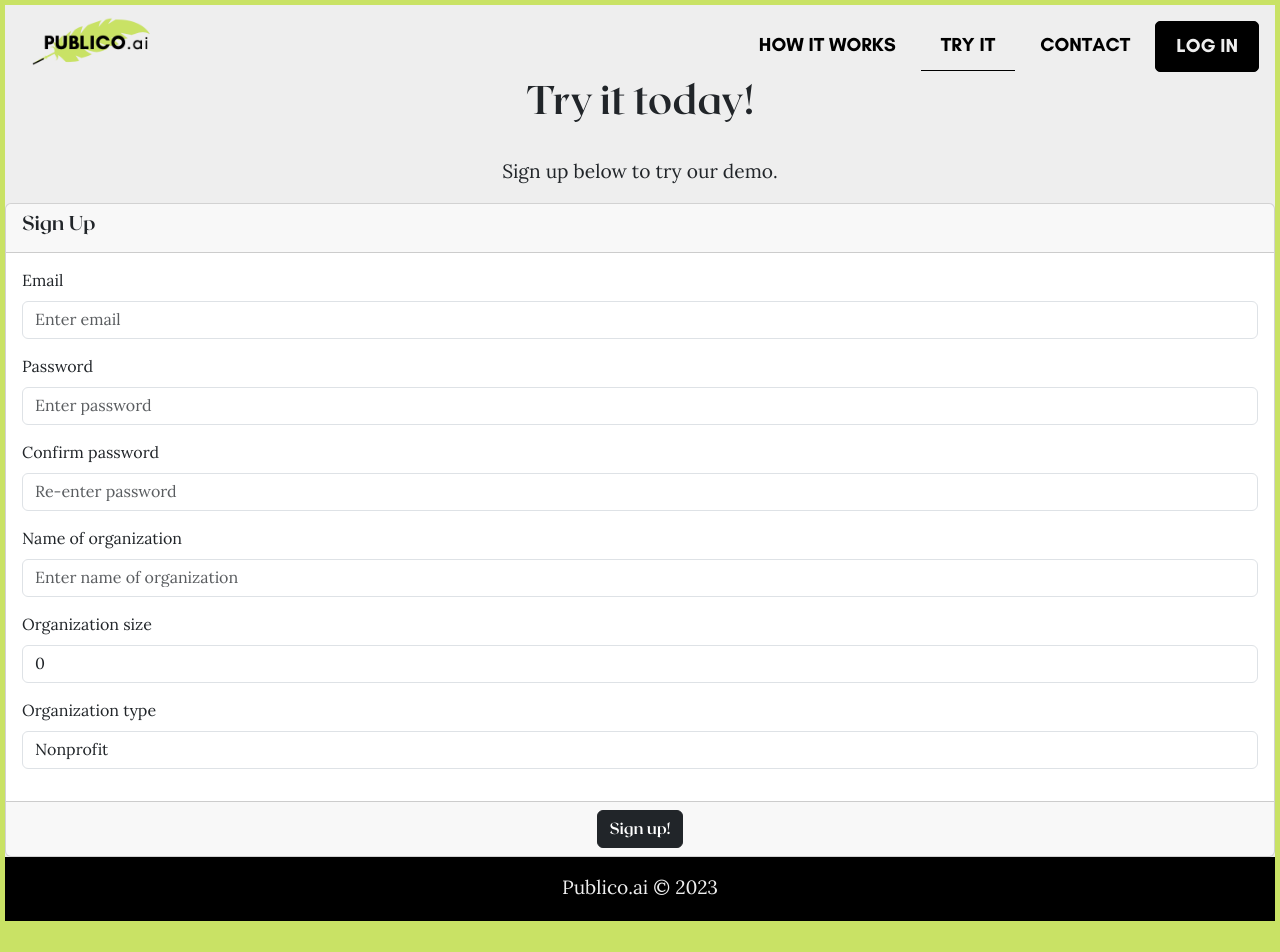
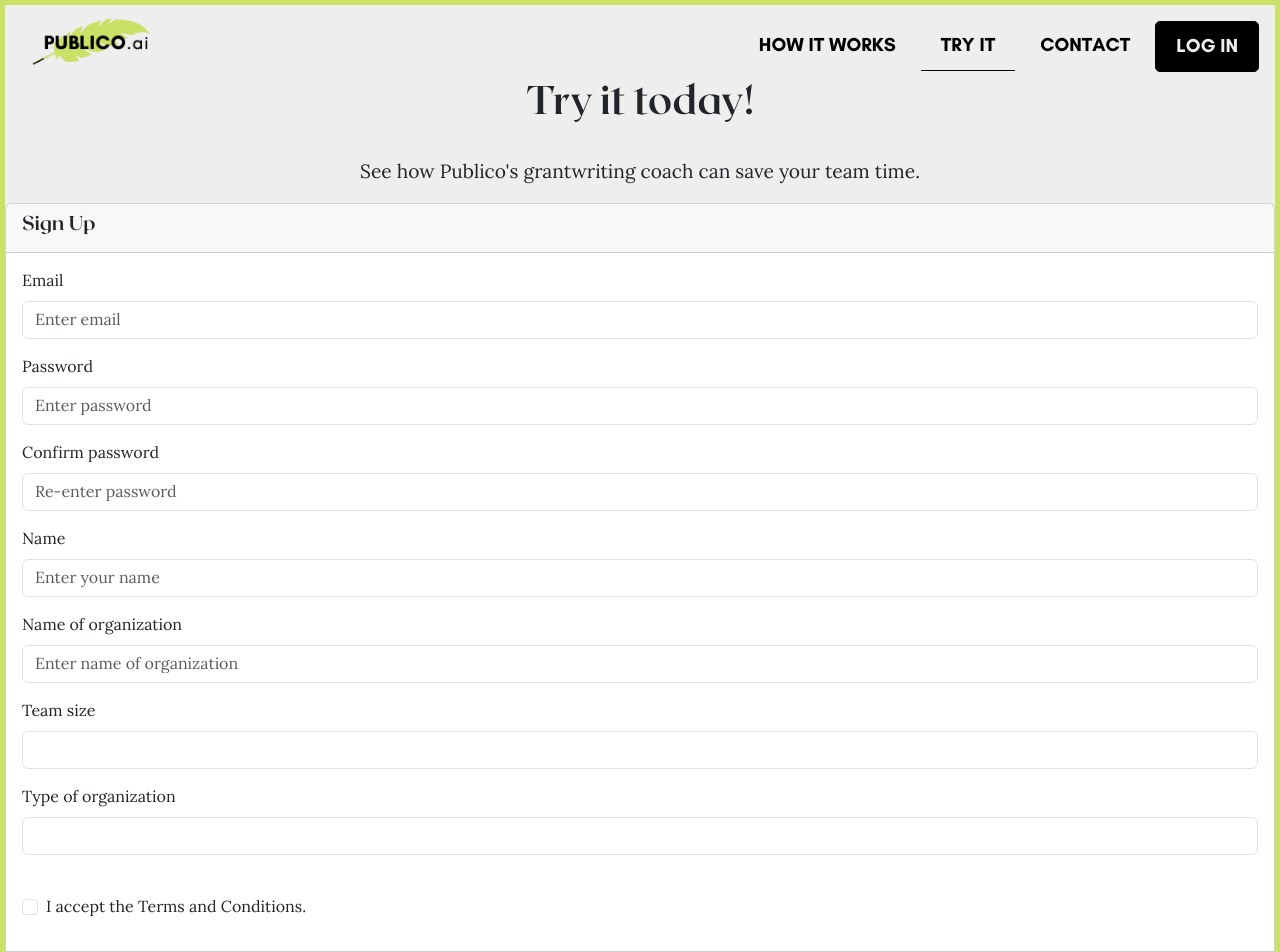
Before and after one commit to MaximeLas/publico.ai-client, a React (Create React App) app: page /try-it in a window 1280 px wide. Shown: the top 952 px of the page. Before the commit the page ends 926 px from the top, so only its background shows below. Built offline with nearby package versions, Linux system fonts and the light colour scheme.

Commit message:
Sign Up form - Add name; Change Team Size to options; Add Terms & Conditions checkbox

```diff
--- a/src/pages/try-it/TryIt.tsx
+++ b/src/pages/try-it/TryIt.tsx
@@ -3,19 +3,16 @@ import { useNavigate } from "react-router-dom";
 import MySpinner from "../../components/spinner/MySpinner";
 import { useFormik } from "formik";
 import "./TryIt.css";
-import { ORG_TYPES, signUpSchema } from "./schema";
+import { ORG_SIZES, ORG_TYPES, signUpSchema } from "./schema";
 
 type TryItFormTypes = {
   email: string;
   password: string;
   confirmPassword: string;
+  name: string;
   organization: string;
-  organizationSize: number;
-  organizationType:
-    | "Nonprofit"
-    | "Research"
-    | "Other social enterprise"
-    | "Other";
+  organizationSize: string;
+  organizationType: string;
   acceptedTnC: boolean;
 };
 
@@ -48,9 +45,10 @@ const TryIt = () => {
       email: "",
       password: "",
       confirmPassword: "",
+      name: "",
       organization: "",
-      organizationSize: 0,
-      organizationType: "Nonprofit",
+      organizationSize: "",
+      organizationType: "",
       acceptedTnC: false,
     },
     onSubmit,
@@ -62,7 +60,9 @@ const TryIt = () => {
       <div className="try-it-container">
         <h1 className="center-align">Try it today!</h1>
         <br></br>
-        <p className="center-align">Sign up below to try our demo.</p>
+        <p className="center-align">
+          See how Publico's grantwriting coach can save your team time.
+        </p>
 
         <Card>
           <Card.Header>
@@ -121,6 +121,22 @@ const TryIt = () => {
                 </Form.Control.Feedback>
               </Form.Group>
               <Form.Group className="mb-3 form-group">
+                <Form.Label>Name</Form.Label>
+                <Form.Control
+                  name="name"
+                  type="text"
+                  placeholder="Enter your name"
+                  value={values.name}
+                  onChange={handleChange}
+                  onBlur={handleBlur}
+                  required
+                  isInvalid={touched.name && !!errors.name}
+                />
+                <Form.Control.Feedback type="invalid">
+                  {touched.name && errors.name}
+                </Form.Control.Feedback>
+              </Form.Group>
+              <Form.Group className="mb-3 form-group">
                 <Form.Label>Name of organization</Form.Label>
                 <Form.Control
                   name="organization"
@@ -137,11 +153,10 @@ const TryIt = () => {
                 </Form.Control.Feedback>
               </Form.Group>
               <Form.Group className="mb-3 form-group">
-                <Form.Label>Organization size</Form.Label>
+                <Form.Label>Team size</Form.Label>
                 <Form.Control
                   name="organizationSize"
-                  type="number"
-                  placeholder="Enter size of organization"
+                  as="select"
                   value={values.organizationSize}
                   onChange={handleChange}
                   onBlur={handleBlur}
@@ -149,14 +164,19 @@ const TryIt = () => {
                   isInvalid={
                     touched.organizationSize && !!errors.organizationSize
                   }
-                />
+                >
+                  {["", ...ORG_SIZES].map((orgSize) => (
+                    <option value={orgSize} key={orgSize}>
+                      {orgSize}
+                    </option>
+                  ))}
+                </Form.Control>
                 <Form.Control.Feedback type="invalid">
                   {touched.organizationSize && errors.organizationSize}
                 </Form.Control.Feedback>
               </Form.Group>
-
               <Form.Group className="mb-3 form-group">
-                <Form.Label>Organization type</Form.Label>
+                <Form.Label>Type of organization</Form.Label>
                 <Form.Control
                   name="organizationType"
                   as="select"
@@ -168,7 +188,7 @@ const TryIt = () => {
                     touched.organizationType && !!errors.organizationType
                   }
                 >
-                  {ORG_TYPES.map((orgType) => (
+                  {["", ...ORG_TYPES].map((orgType) => (
                     <option value={orgType} key={orgType}>
                       {orgType}
                     </option>
@@ -177,6 +197,19 @@ const TryIt = () => {
                 <Form.Control.Feedback type="invalid">
                   {touched.organizationType && errors.organizationType}
                 </Form.Control.Feedback>
+              </Form.Group>
+              <br />
+              <Form.Group className="mb-3 form-group">
+                <Form.Check
+                  name="acceptedTnC"
+                  required
+                  label="I accept the Terms and Conditions."
+                  onChange={handleChange}
+                  onBlur={handleBlur}
+                  isInvalid={touched.acceptedTnC && !!errors.acceptedTnC}
+                  feedback="You must accept the Terms and Conditions to create an account."
+                  feedbackType="invalid"
+                />
               </Form.Group>
             </Form>
           </Card.Body>
--- a/src/pages/try-it/schema.tsx
+++ b/src/pages/try-it/schema.tsx
@@ -1,6 +1,7 @@
 import * as yup from "yup";
 
 const ORG_TYPES = ["Nonprofit", "Research", "Other social enterprise", "Other"];
+const ORG_SIZES = ["1-5", "5-25", "25-100", "100+"];
 
 // TODO: Use the below when adding a Sign Up form
 // minimum 10 characters, 1 uppercase letter, 1 lowercase letter, 1 numeric digit
@@ -22,13 +23,17 @@ const signUpSchema = yup.object().shape({
   confirmPassword: yup
     .string()
     .oneOf([yup.ref("password")], "Passwords must match."),
+  name: yup.string().required("Please enter your first and last name."),
   organization: yup.string().required("Please enter your organization's name."),
   organizationSize: yup
-    .number()
-    .positive("Please enter a number greater than 0.")
-    .integer("Please enter an integer value.")
-    .required("Please enter your organization's estimated size."),
-  organizationType: yup.string().oneOf(ORG_TYPES),
+    .string()
+    .oneOf(ORG_SIZES, "Please select a valid size."),
+  organizationType: yup
+    .string()
+    .oneOf(ORG_TYPES, "Please select a valid type of organization."),
+  acceptedTnC: yup
+    .boolean()
+    .oneOf([true], "Please accept the terms of service"),
 });
 
-export { signUpSchema, ORG_TYPES };
+export { signUpSchema, ORG_TYPES, ORG_SIZES };
```
